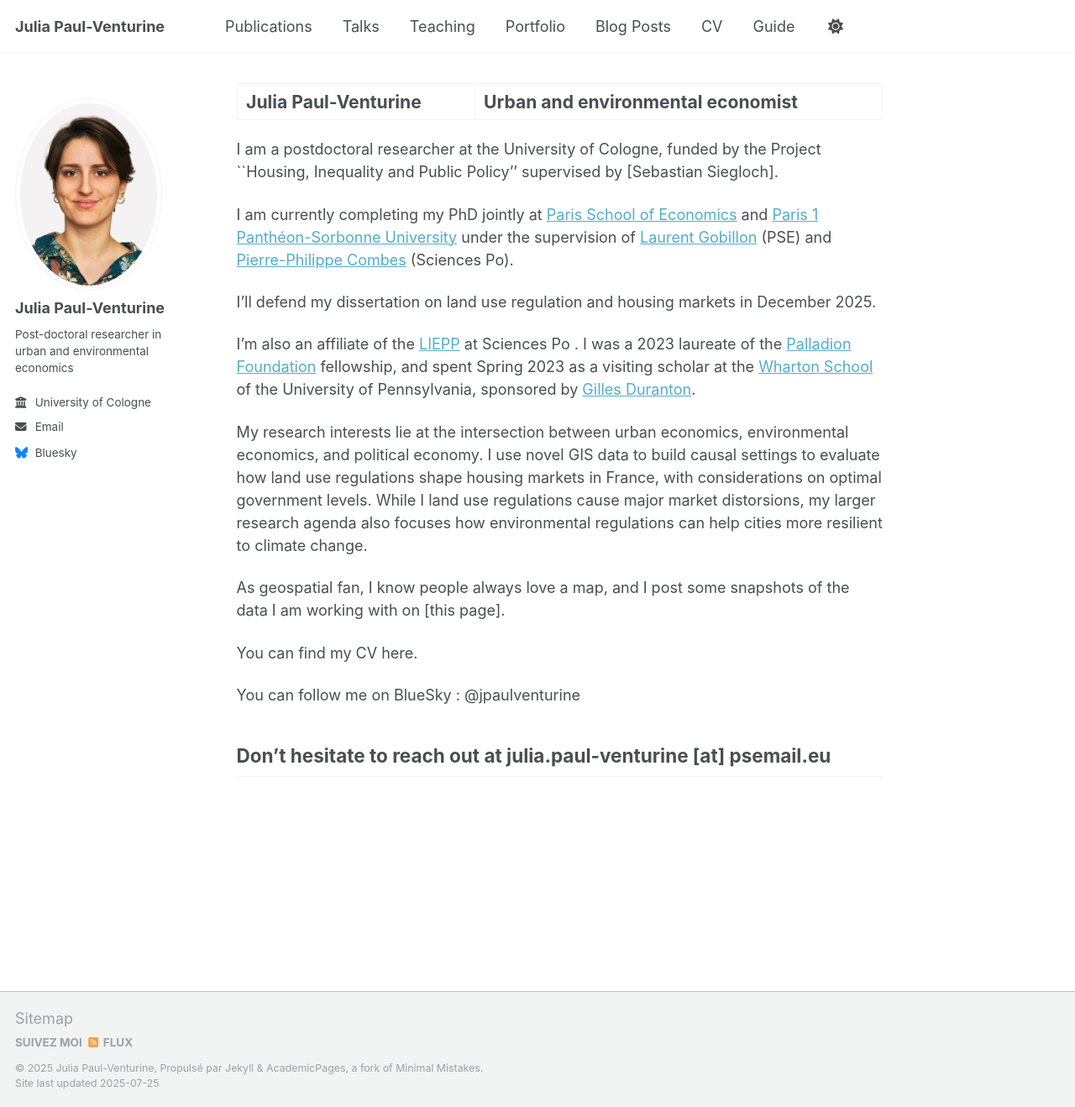
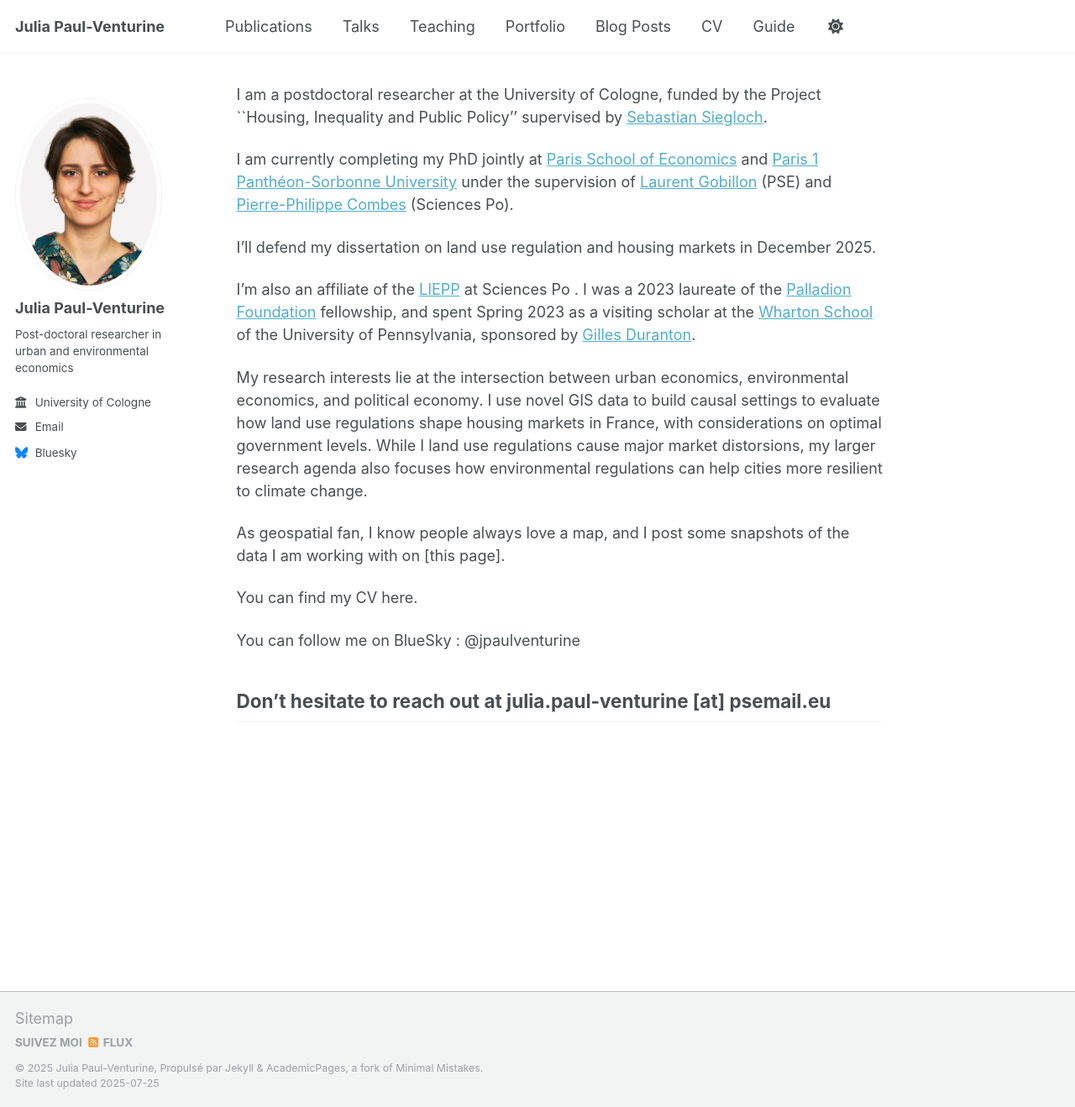
Before and after one commit to julia-paulventurine/julia-paulventurine.github.io, a Jekyll site: the page built from _pages/about.md, in a window 1280 px wide and 1318 px high. Shown: the whole window at 84% size. Built offline with Jekyll 4.4.1, drawn with Linux system fonts in a browser that asks for light colours; a script that is not in the unit is left out.

Commit message:
Update about.md

```diff
--- a/_pages/about.md
+++ b/_pages/about.md
@@ -1,13 +1,12 @@
 ---
 permalink: /
-title: "Julia Paul-Venturine | Urban and environmental economist"
 author_profile: true
 redirect_from:
   - /about/
   - /about.html
 ---
 
-I am a postdoctoral researcher at the University of Cologne, funded by the Project ``Housing, Inequality and Public Policy'' supervised by [Sebastian Siegloch].
+I am a postdoctoral researcher at the University of Cologne, funded by the Project ``Housing, Inequality and Public Policy'' supervised by [Sebastian Siegloch](https://sites.google.com/view/siegloch/home).
 
 I am currently completing my PhD jointly at [Paris School of Economics](https://www.parisschoolofeconomics.eu) and [Paris 1 Panthéon-Sorbonne University](https://ed-economie.pantheonsorbonne.fr) under the supervision of [Laurent Gobillon](http://laurent.gobillon.free.fr) (PSE) and [Pierre-Philippe Combes](https://sites.google.com/view/pierrephilippecombes/) (Sciences Po).
 
```
